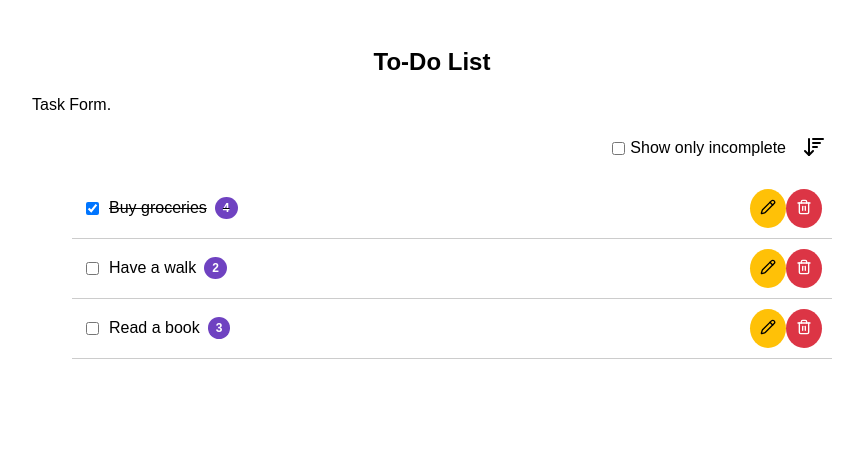
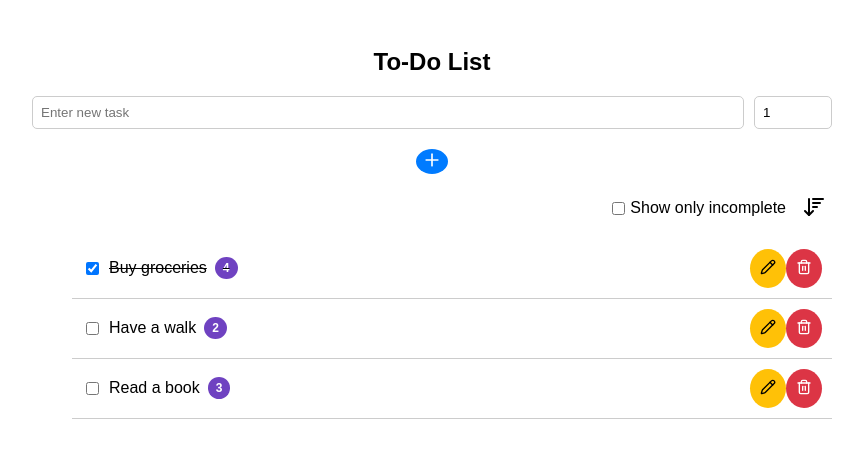
Before and after one commit to cyril2day/react-todo-list, a React (Vite) app: page / in a window 1280 px wide. Shown: the top 458 px of the page, without its empty margins (208-1071 px from the left). Built offline with nearby package versions, Linux system fonts and the light colour scheme.

Commit message:
build the TaskForm component

```diff
--- a/src/App.jsx
+++ b/src/App.jsx
@@ -27,6 +27,11 @@
 
   const [showOnlyIncomplete, setShowOnlyIncomplete] = useState(false)
 
+  const addTask = (newTask) => {
+    const updatedTasks = [...tasks, newTask]
+    setTasks(updatedTasks)
+  }
+
   const sortTasks = () => {
     const sortedTasks = [...tasks]
       .sort((a,b) => a.priority - b.priority)
@@ -44,7 +49,7 @@
       }}
     >
       <h2 style={{ textAlign: 'center' }}>To-Do List</h2>
-      <TaskForm />
+      <TaskForm addTask={addTask} />
       <TaskControls
         showOnlyIncomplete={showOnlyIncomplete}
         setShowOnlyIncomplete={setShowOnlyIncomplete}
--- a/src/components/TaskForm.jsx
+++ b/src/components/TaskForm.jsx
@@ -1,7 +1,69 @@
-const TaskForm = () => {
+import { Plus } from 'lucide-react'
+import { useState } from 'react'
+
+const TaskForm = ({ addTask }) => {
+  const [newTask, setNewTask] = useState('')
+  const [newPriority, setNewPriority] = useState(1)
+
+  const handleSubmit = () => {
+    if (newTask.trim()) {
+
+      addTask({
+        id: Date.now(),
+        text: newTask,
+        priority: newPriority,
+        done: false
+      })
+
+      setNewTask('')
+      setNewPriority(1)
+    }
+  }
+
+  const inputStyle = {
+    padding: '8px',
+    borderRadius: '5px',
+    border: '1px solid #ccc'
+  }
+
   return (
     <div>
-      Task Form.
+      <div style={{display: 'flex', gap: '10px'}}>
+        <input
+          type='text'
+          placeholder='Enter new task'
+          value={newTask}
+          onChange={(e) => setNewTask(e.target.value)}
+          style={{
+            ...inputStyle,
+              flexGrow: 1
+          }}
+        />
+        <input
+          type='number'
+          min='1'
+          value={newPriority}
+          onChange={(e) => setNewPriority(Number(e.target.value))}
+          style={{
+            ...inputStyle,
+              width: '3.75rem'
+          }}
+        />
+      </div>
+      <button
+        onClick={handleSubmit}
+        style={{
+            display: 'block',
+            margin: '20px auto 0',
+            borderRadius: '50%',
+            backgroundColor: '#007bff',
+            color: 'white',
+            border: 'none',
+            cursor: 'pointer'
+        }}
+      >
+        <Plus size={20} />
+      </button>
     </div>
   )
 }
```
